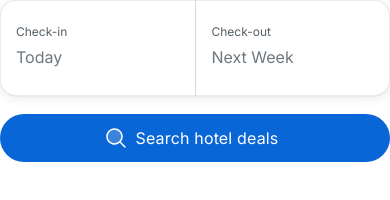
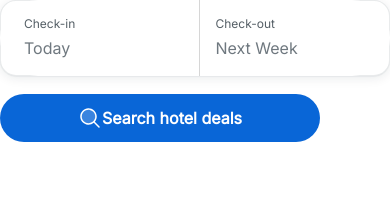
Before and after one commit to akramulratul/search-component-for-webflow_script, a React app in the folder LosAngelPage/: page / in a window 390 px wide. Built offline with nearby package versions, Linux system fonts and the light colour scheme.

Commit message:
last mobile responive form in losangel

```diff
--- a/LosAngelPage/src/assets/styles/search.css
+++ b/LosAngelPage/src/assets/styles/search.css
@@ -8,76 +8,89 @@
   background-color: black;
   height: 150px;
 }
-.search-component {
+/* .search-bar,
+.search-bar * {
+  box-sizing: border-box;
+}
+.search-bar {
+  display: flex;
+  flex-direction: column;
+  gap: 16px;
+  align-items: flex-start;
+  justify-content: flex-start;
+  flex-shrink: 0;
+  position: relative;
+  width: 640px;
+} */
+.search-bar {
   max-width: 640px;
-  /* max-height: 96px; */
-}
-.search-field {
 }
 .search-details {
   position: relative;
   display: flex;
-  /* justify-content: start; */
-  max-width: 640px;
-  max-height: 96px;
+  justify-content: flex-start;
   border-radius: 50px;
   background: white;
+  border-radius: 999px;
+  padding: 0px 0px 0px 8px;
 }
 .input-item {
-  border: 0px;
-  color: black;
-  padding-left: 40px;
-  width: 268px;
-  height: 96px;
+  border-style: solid;
+  border-color: var(--border-main-default, rgba(12, 34, 45, 0.09));
+  border-width: 0px 1px 0px 0px;
+  padding: 24px 32px 20px 32px;
   display: flex;
-  /* margin: 32px 24px; */
   flex-direction: column;
-  align-items: start;
-  justify-content: center;
+  gap: 4px;
+  align-items: flex-start;
+  justify-content: flex-start;
+  flex: 1;
+  overflow: hidden;
 }
 .mobile_show {
   display: none;
 }
 .input-item_2 {
-  border: 0px;
-  color: black;
-  padding-left: 32px;
-  width: 268px;
-  height: 96px;
+  padding: 24px 32px 20px 32px;
   display: flex;
   flex-direction: column;
-  align-items: start;
-  justify-content: center;
+  gap: 4px;
+  align-items: flex-start;
+  justify-content: flex-start;
+  flex: 1;
+  overflow: hidden;
+  box-sizing: border-box;
 }
 .last-button {
-  width: 96px;
+  /* padding: 16px;
   display: flex;
-  padding-left: 16px;
+  flex-direction: column;
   gap: 8px;
-  height: 96px;
+  align-items: flex-start;
+  justify-content: flex-start;
+  flex-shrink: 0;
+  position: relative;
+  overflow: hidden; */
+  padding: 16px;
+  display: flex;
   flex-direction: column;
+  gap: 8px;
 }
 
 .title-text {
-  color: #555f66;
+  color: var(--content-main-default-caption, #555f66);
   text-align: left;
-  line-height: 16px;
-  font-family: "Inter", sans-serif;
-  margin-bottom: 8px;
-  font-size: 12px;
-  font-weight: 500;
-  font-style: normal;
+  font: var(--label-l-100, 500 12px/16px "Inter", sans-serif);
+  position: relative;
+  align-self: stretch;
 }
 .placeholder-font {
-  color: #6f787f;
+  box-sizing: border-box;
+  color: var(--content-main-default-placeholder, #6f787f);
   text-align: left;
-  line-height: 24px;
-  font-family: "Inter", sans-serif;
-  /* margin-bottom: 8px; */
-  font-size: 20px;
-  font-weight: 400;
-  font-style: normal;
-  width: 204px;
+  font: var(--text-t-400-desktop-regular, 400 20px/32px "Inter", sans-serif);
+  position: relative;
+  align-self: stretch;
 }
 .react-datepicker-wrapper {
   width: 0% !important;
@@ -115,11 +128,11 @@ input#dateOut[type="date"]::-webkit-calendar-picker-indicator {
   color: transparent;
   cursor: pointer;
   height: auto;
-  left: 52%;
+  left: 6%;
   position: absolute;
   right: 0;
   top: 10%;
-  width: 44%;
+  width: 84%;
 }
 input[type="date"]::-webkit-input-placeholder {
   color: white;
@@ -134,21 +147,7 @@ input[type="date"i] {
   color: black !important;
   background: white !important;
 }
-.inputPlaceholder {
-  background-color: rgb(255, 255, 255);
-  position: absolute;
-  top: 40px;
-  width: 137px;
-  padding: 5px 0px;
-  pointer-events: none;
-  font-family: "Inter", sans-serif;
-  color: #6f787f;
-  line-height: 24px;
-  font-size: 16px;
-  font-weight: 400;
-  text-align: left;
-  font-style: normal;
-}
+
 .search_icon-wrap {
   width: 4rem;
   height: 4rem;
@@ -174,7 +173,7 @@ input[type="date"i] {
   width: 4.25rem;
   height: 4.25rem;
   color: #f8f8f9;
-  background-color: #485258;
+  /* background-color: #485258; */
 }
 
 .search_icon-wrap:active {
@@ -193,9 +192,23 @@ input[type="date"i] {
   margin-top: auto;
   margin-bottom: auto;
   display: flex;
-  top: 50px;
 }
+.inputPlaceholder {
+  background-color: rgb(255, 255, 255);
+  color: var(--content-main-default-placeholder, #6f787f);
+  text-align: left;
+  font: var(
+    --text-t-400-tablet-mobile-regular,
+    400 16px/24px "Inter",
+    sans-serif
+  );
+  top: 36px;
 
+  position: absolute;
+  width: 96px;
+  pointer-events: none;
+  align-self: stretch;
+}
 /* React Date calender edit  */
 .react-datepicker {
   font-family: Inter, sans-serif !important;
@@ -326,21 +339,45 @@ input[type="date"i] {
   ) !important; /* Content/Main/Default/Placeholder */
 }
 @media only screen and (max-width: 991px) {
-  .search-component {
-    max-width: 25rem;
-    /* max-height: 76px; */
+  .search-bar {
+    display: flex;
+    flex-direction: column;
+    gap: 16px;
+    align-items: flex-start;
+    justify-content: flex-start;
+    flex-shrink: 0;
+    max-width: 400px;
+    position: relative;
+  }
+  .search-field {
+    background: var(--background-main-default-default, #ffffff);
+    border-radius: 16px;
+    display: flex;
+    flex-direction: column;
+    gap: 0px;
+    align-items: flex-start;
+    justify-content: flex-start;
+    align-self: stretch;
+    flex-shrink: 0;
+    position: relative;
+    box-shadow: var(
+      --elevation-1-dp-box-shadow,
+      0px 2px 12px 0px rgba(12, 34, 45, 0.09),
+      0px 0.5px 1px 0px rgba(12, 34, 45, 0.09),
+      inset 0px 0px 0px 1px rgba(12, 34, 45, 0.09)
+    );
+    overflow: hidden;
   }
   .placeholder-font {
     color: #6f787f;
     text-align: left;
     line-height: 24px;
     font-family: "Inter", sans-serif;
-    /* margin-bottom: 8px; */
     font-size: 20px;
     font-weight: 400;
     font-style: normal;
-    width: 136px;
   }
+
   input {
     border: none;
     height: 24px;
@@ -357,30 +394,32 @@ input[type="date"i] {
     display: none;
   }
   .search-details {
+    display: flex;
+    flex-direction: row;
+    gap: 0px;
+    align-items: flex-start;
+    justify-content: flex-start;
+    align-self: stretch;
+    flex-shrink: 0;
     position: relative;
-    display: flex;
-    /* max-width: 25rem;
-    max-height: 76px; */
-    border-radius: 16px;
-    box-shadow: 0px 0.5px 1px rgba(12, 34, 45, 0.09),
-      0px 2px 12px rgba(12, 34, 45, 0.09),
-      inset 0px 0px 0px 1px rgba(12, 34, 45, 0.09);
-    background: white;
-    margin-bottom: 16px;
   }
   .mobile_show {
     display: block;
     border: 0px;
-  }
-  .mobile-button {
+    max-width: 25.25rem;
+    /* border-radius: 999px;
+    padding: 12px 16px 12px 16px;
     display: flex;
+    flex-direction: row;
+    gap: 0px;
+    align-items: center;
     justify-content: center;
-    align-items: center;
-    padding: 12px 16px;
-    width: 400px;
-    height: 48px;
+    align-self: stretch;
+    flex-shrink: 0;
+    background: var(--background-main-accent-default, #0966d7);
     border-radius: 999px;
-    background-color: #0966d7;
+    flex-shrink: 0;
+    position: relative; */
   }
   .search_button-wrapper {
     width: 25.25rem;
@@ -388,33 +427,18 @@ input[type="date"i] {
     justify-content: center;
     align-items: center;
     display: flex;
-  }
-
-  .search_button {
-    /* max-width: 25rem; */
-    height: 3rem;
-    color: #fff;
-    background-color: #0966d7;
-    border-radius: 4rem;
-    justify-content: center;
-    align-items: center;
-    font-weight: 500;
-    text-decoration: none;
+    /* padding: 0px 8px 0px 8px;
     display: flex;
-  }
-
-  .search_button:hover {
-    width: 25.25rem;
-    background-color: #1271f8;
-  }
-
-  .search_button:active {
-    width: 24.75rem;
-    background-color: #045bbe;
+    flex-direction: row;
+    gap: 0px;
+    align-items: flex-start;
+    justify-content: flex-start;
+    flex-shrink: 0;
+    position: relative; */
   }
 
   .search_button-2 {
-    width: 100%;
+    width: 25rem;
     height: 3rem;
     color: #fff;
     background-color: #0966d7;
@@ -426,6 +450,14 @@ input[type="date"i] {
     transition: height 0.15s ease-out, width 0.15s ease-out,
       background-color 0.15s ease-out;
     display: flex;
+    /* padding: 0px 8px 0px 8px;
+    display: flex;
+    flex-direction: row;
+    gap: 0px;
+    align-items: flex-start;
+    justify-content: flex-start;
+    flex-shrink: 0;
+    position: relative; */
   }
 
   .search_button-2:hover {
@@ -441,13 +473,10 @@ input[type="date"i] {
   }
 
   .button_link {
-    letter-spacing: 0.01em;
-    padding-left: 0.5rem;
-    padding-right: 0.5rem;
-    font-family: Inter, sans-serif;
-    font-size: 1rem;
-    line-height: 1.5rem;
-    text-decoration: none;
+    color: var(--core-base-white, #ffffff);
+    text-align: left;
+    font: var(--label-l-300, 600 16px/24px "Inter", sans-serif);
+    position: relative;
   }
   &.clicked {
     .search_button-2 {
@@ -473,152 +502,84 @@ input[type="date"i] {
     font-weight: 400;
   }
   .input-item {
-    border: 0px;
-    color: black;
-    padding-left: 16px;
-    width: 268px;
-    height: 76px;
+    border-style: solid;
+    border-color: var(--border-main-default, rgba(12, 34, 45, 0.09));
+    border-width: 0px 1px 0px 0px;
+    padding: 16px;
     display: flex;
-    /* margin: 32px 24px; */
     flex-direction: column;
-    align-items: start;
-    justify-content: center;
+    gap: 4px;
+    align-items: flex-start;
+    justify-content: flex-start;
+    flex: 1;
+    overflow: hidden;
+  }
+  .title-text {
+    color: var(--content-main-default-caption, #555f66);
+    text-align: left;
+    font: var(--label-l-100, 500 12px/16px "Inter", sans-serif);
+    position: relative;
+    align-self: stretch;
   }
   .input-item_2 {
-    border: 0px;
-    color: black;
-    padding-left: 16px;
-    width: 268px;
-    height: 76px;
+    padding: 16px;
     display: flex;
     flex-direction: column;
-    align-items: start;
-    justify-content: center;
+    gap: 4px;
+    align-items: flex-start;
+    justify-content: flex-start;
+    flex: 1;
+    position: relative;
+    overflow: hidden;
   }
 }
 @media only screen and (max-width: 767px) {
-  .search-component {
-    max-width: 25rem;
-    /* max-height: 76px; */
+  .search-bar,
+  .search-bar * {
+    box-sizing: border-box;
   }
-  .placeholder-font {
-    color: #6f787f;
-    text-align: left;
-    line-height: 24px;
-    font-family: "Inter", sans-serif;
-    /* margin-bottom: 8px; */
-    font-size: 16px;
-    font-weight: 400;
-    font-style: normal;
-    width: 130px;
+  .search-bar {
+    display: flex;
+    flex-direction: column;
+    gap: 16px;
+    align-items: flex-start;
+    justify-content: flex-start;
+    align-self: stretch;
+    flex-shrink: 0;
+    position: relative;
   }
-  input {
-    border: none;
-    height: 24px;
-    font-size: 16px;
-    width: 100%;
+  .search-field {
+    background: var(--background-main-default-default, #ffffff);
+    border-radius: 16px;
+    display: flex;
+    flex-direction: column;
+    gap: 0px;
+    align-items: flex-start;
+    justify-content: flex-start;
+    align-self: stretch;
+    flex-shrink: 0;
+    position: relative;
+    box-shadow: var(
+      --elevation-1-dp-box-shadow,
+      0px 2px 12px 0px rgba(12, 34, 45, 0.09),
+      0px 0.5px 1px 0px rgba(12, 34, 45, 0.09),
+      inset 0px 0px 0px 1px rgba(12, 34, 45, 0.09)
+    );
     overflow: hidden;
   }
-  textarea:focus,
-  input:focus {
-    outline: none;
-  }
-
-  .last-button {
-    display: none;
-  }
-  .search-details {
-    position: relative;
-    display: flex;
-    /* width: 25rem; */
-    /* max-height: 96px; */
-    border-radius: 16px;
-    box-shadow: 0px 0.5px 1px rgba(12, 34, 45, 0.09),
-      0px 2px 12px rgba(12, 34, 45, 0.09),
-      inset 0px 0px 0px 1px rgba(12, 34, 45, 0.09);
-    background: white;
-    margin-bottom: 16px;
-  }
-  .mobile_show {
-    display: block;
-    border: 0px;
-  }
-
-  .search_button-wrapper {
-    /* max-width: 25rem; */
-    justify-content: center;
-    display: flex;
-  }
-
-  .search_button-wrapper.show-tablet {
-    width: 100%;
-    /* max-width: 25rem; */
-  }
-  .search_button-2 {
-    width: 100%;
-  }
-  .search_button-2 {
-    /* width: 21.37rem; */
-    height: 3rem;
-    color: #fff;
-    background-color: #0966d7;
-    border-radius: 4rem;
-    justify-content: center;
-    align-items: center;
-    font-weight: 500;
-    text-decoration: none;
-    display: flex;
-  }
-
-  .search_button-2:hover {
-    width: 21.37rem;
-    background-color: #1271f8;
-  }
-  .search_button-2:active {
-    width: 21.87rem;
-    height: 2.75rem;
-    background-color: #045bbe;
-  }
-  .button_link {
-    letter-spacing: 0.01em;
-    padding-left: 0.5rem;
-    padding-right: 0.5rem;
-    font-family: Inter, sans-serif;
-    font-size: 1rem;
-    line-height: 1.5rem;
-    text-decoration: none;
-  }
-
-  .button_link.black-bg {
-    color: #6696ff;
-  }
-  .input-item {
-    border: 0px;
-    color: black;
-    padding-left: 16px;
-    width: 268px;
-    height: 96px;
-    display: flex;
-    /* margin: 32px 24px; */
-    flex-direction: column;
-    align-items: start;
-    justify-content: center;
-  }
-  .input-item_2 {
-    border: 0px;
-    color: black;
-    padding-left: 16px;
-    width: 268px;
-    height: 96px;
-    display: flex;
-    flex-direction: column;
-    align-items: start;
-    justify-content: center;
+  .inputPlaceholder {
+    top: 36px;
   }
 }
+
 @media only screen and (max-width: 479px) {
-  .search_button-wrapper.show-tablet {
-    width: 100%;
-    max-width: 25rem;
+  .search_button-2 {
+    /* width: 100%;
+    max-width: 25rem; */
+    /* padding: 12px 16px 12px 16px; */
+    max-width: 20rem;
+  }
+  .search_button-wrapper {
+    width: 100% !important;
   }
 }
--- a/LosAngelPage/src/index.js
+++ b/LosAngelPage/src/index.js
@@ -7,7 +7,7 @@ import Modal from "react-modal";
 import DatePicker from "react-datepicker";
 import "react-datepicker/dist/react-datepicker.css";
 import "react-datepicker/dist/react-datepicker-cssmodules.css";
-Modal.setAppElement(document.getElementById("react-target"));
+Modal.setAppElement(document.getElementById("search_down"));
 
 function App() {
   const [checkInSelected, setCheckInSelected] = useState(false);
@@ -25,7 +25,7 @@ function App() {
   console.log("CheckIn", inDate);
   console.log("CheckOut", outDate);
 
-  const isSmallScreen = window.innerWidth <= 768;
+  const isSmallScreen = window.innerWidth <= 991;
   const [showPlaceholder, setShowPlaceholder] = useState(true);
 
   useEffect(() => {
@@ -67,20 +67,20 @@ function App() {
   }, [inDate, outDate]);
   const handleSearch = () => {
     const encodedLocation = encodeURIComponent(location);
-    const url = `https://joingopher.com/destinations/guestbook?page=1&query%5Bproperty%5D%5Btext%5D=Las%20Vegas%2C%20Nevada%2C%20United%20States&query%5Bproperty%5D%5Bcity%5D=${encodedLocation}&query%5Bproperty%5D%5Bstate%5D=Nevada&query%5Bproperty%5D%5Bcountry%5D=United%20States&query%5Bproperty%5D%5Bid%5D=22416&query%5Bproperty%5D%5Btype%5D=City&query%5Bproperty%5D%5Bcenter%5D%5B0%5D=36.17497&query%5Bproperty%5D%5Bcenter%5D%5B1%5D=-115.13722&stayDates%5BcheckinDate%5D=${inDate}&stayDates%5BcheckoutDate%5D=${outDate}`;
+    const url = `https://theguestbook.com/destinations/guestbook?page=1&query%5Bproperty%5D%5Btext%5D=Las%20Vegas%2C%20Nevada%2C%20United%20States&query%5Bproperty%5D%5Bcity%5D=${encodedLocation}&query%5Bproperty%5D%5Bstate%5D=Nevada&query%5Bproperty%5D%5Bcountry%5D=United%20States&query%5Bproperty%5D%5Bid%5D=22416&query%5Bproperty%5D%5Btype%5D=City&query%5Bproperty%5D%5Bcenter%5D%5B0%5D=36.17497&query%5Bproperty%5D%5Bcenter%5D%5B1%5D=-115.13722&stayDates%5BcheckinDate%5D=${inDate}&stayDates%5BcheckoutDate%5D=${outDate}`;
     window.open(url, "_blank");
   };
 
   const handleMobileSearch = () => {
     const encodedLocation = encodeURIComponent(location);
-    const url = `https://joingopher.com/destinations/guestbook?page=1&query%5Bproperty%5D%5Btext%5D=Las%20Vegas%2C%20Nevada%2C%20United%20States&query%5Bproperty%5D%5Bcity%5D=${encodedLocation}&query%5Bproperty%5D%5Bstate%5D=Nevada&query%5Bproperty%5D%5Bcountry%5D=United%20States&query%5Bproperty%5D%5Bid%5D=22416&query%5Bproperty%5D%5Btype%5D=City&query%5Bproperty%5D%5Bcenter%5D%5B0%5D=36.17497&query%5Bproperty%5D%5Bcenter%5D%5B1%5D=-115.13722&stayDates%5BcheckinDate%5D=${checkInDate}&stayDates%5BcheckoutDate%5D=${checkOutDate}`;
+    const url = `https://theguestbook.com/destinations/guestbook?page=1&query%5Bproperty%5D%5Btext%5D=Las%20Vegas%2C%20Nevada%2C%20United%20States&query%5Bproperty%5D%5Bcity%5D=${encodedLocation}&query%5Bproperty%5D%5Bstate%5D=Nevada&query%5Bproperty%5D%5Bcountry%5D=United%20States&query%5Bproperty%5D%5Bid%5D=22416&query%5Bproperty%5D%5Btype%5D=City&query%5Bproperty%5D%5Bcenter%5D%5B0%5D=36.17497&query%5Bproperty%5D%5Bcenter%5D%5B1%5D=-115.13722&stayDates%5BcheckinDate%5D=${checkInDate}&stayDates%5BcheckoutDate%5D=${checkOutDate}`;
     window.open(url, "_blank");
   };
 
   return (
-    // <div className="application_backgroud">
-      <div className="search-component">
-        <div className="search-field">
+    // <div className="application_backgroud ">
+    <div className="search-component search-bar">
+      <div className="search-field ">
         <div className="search-details">
           <div className="input-item first-input">
             <label className="title-text">Check-in</label>
@@ -90,7 +90,7 @@ function App() {
                   <span className="inputPlaceholder">Today</span>
                 )}
                 <input
-                    className="inputDate hide-date-icon hidden nativeInputFont"
+                  className="hidden nativeInputFont"
                   id="datein"
                   type="date"
                   min={format(new Date(), "yyyy-MM-dd")}
@@ -102,22 +102,18 @@ function App() {
               <DatePicker
                 onChange={(date) => {
                   setInDate(date);
-                    console.log("After Change indate", inDate);
                   setCheckInSelected(true);
                 }}
                 minDate={new Date()}
                 showDisabledMonthNavigation
                 selected={inDate}
-                  value={
-                    checkInSelected ? format(inDate, "yyyy-MM-dd") : "Today"
-                  }
+                value={checkInSelected ? format(inDate, "yyyy-MM-dd") : "Today"}
                 className="placeholder-font"
               />
             )}
           </div>
           <div className="input-item_2 middle-input">
             <label className="title-text">Check-out</label>
-              <div className="placeholder-font">
             {isSmallScreen ? (
               <>
                 {showPlaceholder && (
@@ -145,14 +141,11 @@ function App() {
                   setCheckOutSelected(true);
                 }}
                 value={
-                      checkOutSelected
-                        ? format(outDate, "yyyy-MM-dd")
-                        : "Next Week"
+                  checkOutSelected ? format(outDate, "yyyy-MM-dd") : "Next Week"
                 }
                 className="placeholder-font"
               />
             )}
-              </div>
           </div>
           <div className="last-button">
             <a
@@ -177,13 +170,10 @@ function App() {
             </a>
           </div>
         </div>
+      </div>
       <div className="mobile_show">
         <div className="search_button-wrapper show-tablet">
-              <a
-                href="#"
-                onClick={handleMobileSearch}
-                className="search_button-2"
-              >
+          <a href="#" onClick={handleMobileSearch} className="search_button-2">
             <svg
               width="24"
               height="24"
@@ -204,15 +194,15 @@ function App() {
             <div className="button_link">Search hotel deals</div>
           </a>
         </div>
+        <div className="background"></div>
       </div>
     </div>
-      </div>
-    // </div>
+    /* </div> */
   );
 }
 
 ReactDOM.render(
   React.createElement(App, {}, null),
-  document.getElementById("react-target")
+  document.getElementById("search_down")
 );
 reportWebVitals();
```
Also changed, not shown: LosAngelPage/dist/bundle.js, LosAngelPage/dist/index.html. Lines whose indentation alone changed are shown as unchanged.
